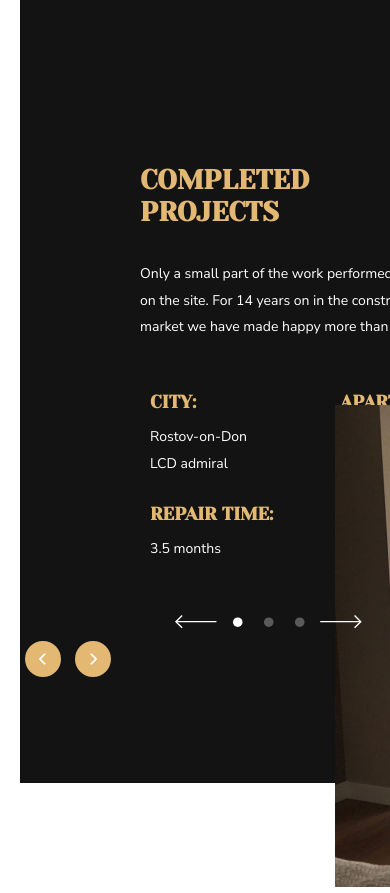
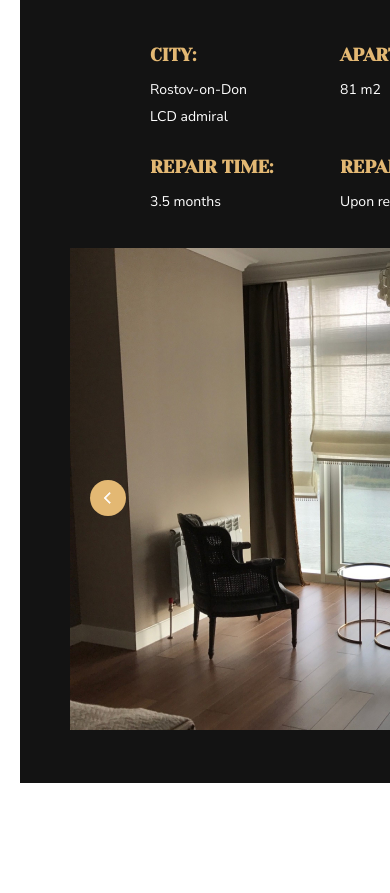
Before and after one commit to kot19746/mon_slider, a plain HTML site: page index.html in a window 390 px wide. Shown: the top 893 px of the page. After the commit the page ends 844 px from the top, so only its background shows below. Drawn offline with Linux system fonts and the light colour scheme.

Commit message:
Update slider.css

```diff
--- a/slider.css
+++ b/slider.css
@@ -111,8 +111,8 @@ a:active {
 }
 
 .image {
-  margin-top: -210px;
-  margin-left: 315px;
+  margin-top: -420px;
+  margin-left: 630px;
   background-size: cover;
   width: 679px;
   height: 482px;
@@ -128,6 +128,7 @@ a:active {
 
 .fleches {
   display: flex;
+  margin-top: 220px;
   align-items: center;
   text-decoration: none;
   cursor: pointer;
@@ -179,3 +180,36 @@ a:active {
   color: white;
   width: 100px;
 }
+
+.slider_comode {
+  display: none;
+}
+
+@media  screen and (max-width: 706px) {
+  .slider_comode {
+    display: block;
+    margin-top: -250px;
+  }
+
+  .slider__block, .linkPhoto,
+  .slider_title {
+    display: none;
+  }
+
+  .image {
+    margin-top: -20px;
+    margin-left: 50px;
+  }
+
+  .project {
+    margin-top: 10px;
+  }
+
+  #plus {
+    margin-left: 560px;
+  }
+
+  #moin {
+    margin-left: 70px;
+  }
+}
```
